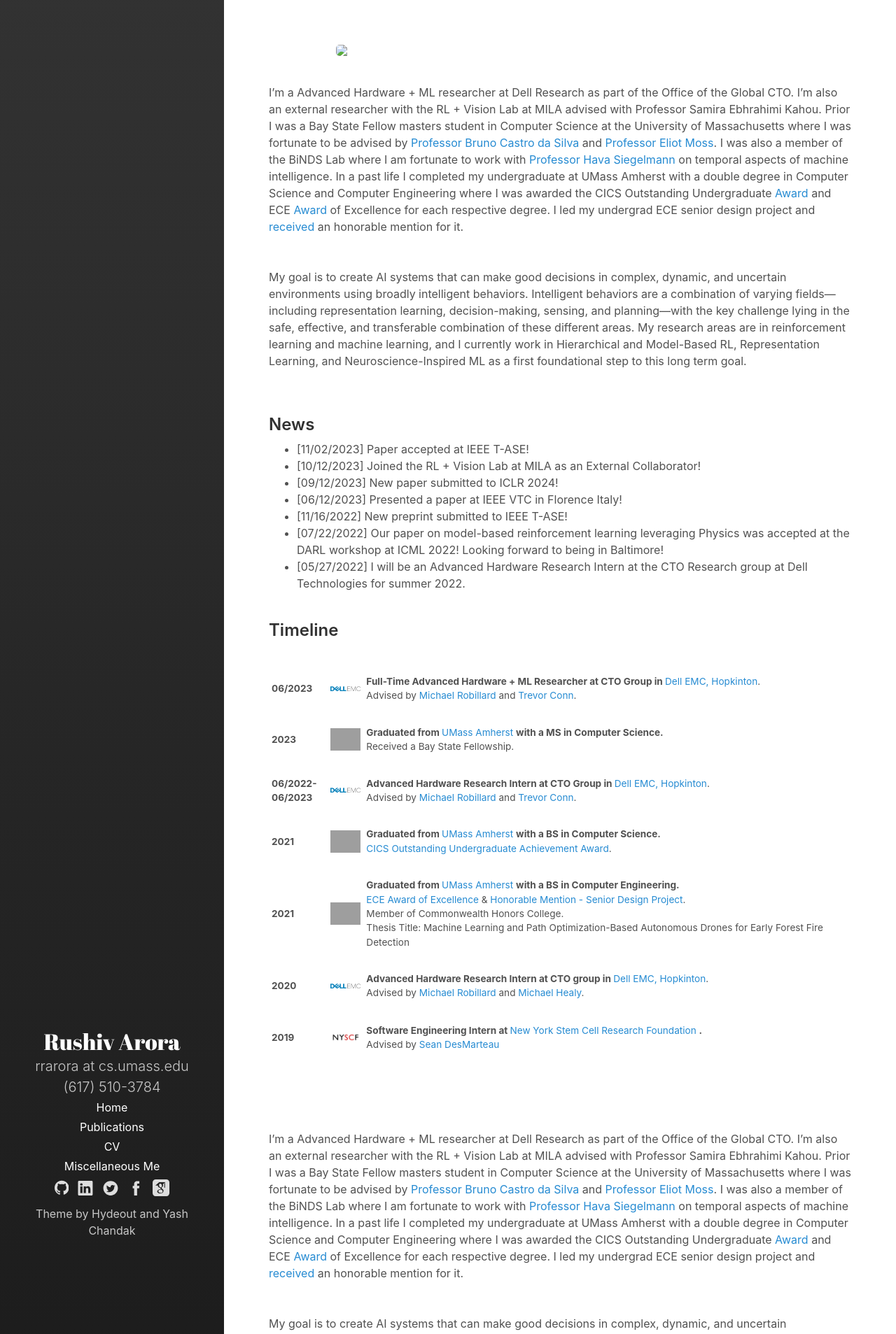
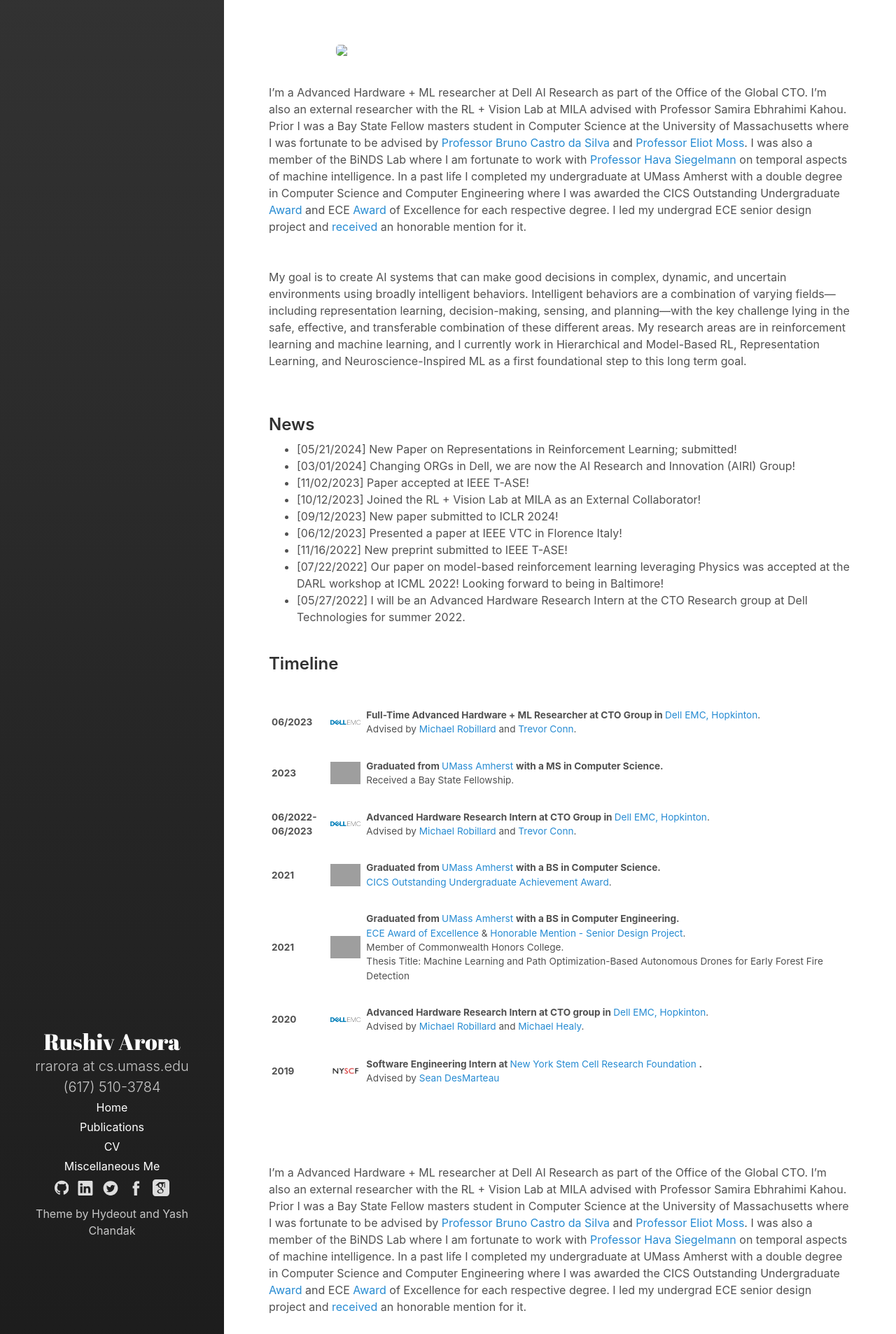
Before and after one commit to RushivArora/rushivarora.github.io, a Jekyll site: the page built from _pages/home.md, in a window 1280 px wide. Shown: the top 1907 px of the page at 70% size. Built offline with Jekyll 4.4.1, drawn with Linux system fonts in a browser that asks for light colours; some of the changed text lies outside the part shown; grey boxes are pictures that could not be loaded.

```diff
--- a/_pages/home.md
+++ b/_pages/home.md
@@ -41,7 +41,7 @@
 
 <!--<img align="left" width=150px src="/images/dp.jpg"> -->
 
-I'm a Advanced Hardware + ML researcher at Dell Research as part of the Office of the Global CTO. I'm also an external researcher with the RL + Vision Lab at MILA advised with Professor Samira Ebhrahimi Kahou. Prior I was a Bay State Fellow masters student in Computer Science at the University of Massachusetts where I was fortunate to be advised by <a href='https://people.cs.umass.edu/~bsilva/'>Professor Bruno Castro da Silva</a> and <a href='https://people.cs.umass.edu/~moss/?_gl=1*sdbxyt*_ga*MTY0NTE1MTIxNS4xNTM2NTI5Mzg0*_ga_21RLS0L7EB*MTY1NzQzODA5MC4zNTIuMS4xNjU3NDM4MTMxLjA.&_ga=2.225631898.1219407999.1657438091-1645151215.1536529384'>Professor Eliot Moss</a>. I was also a member of the BiNDS Lab where I am fortunate to work with <a href='https://scholar.google.co.il/citations?user=A2fiOI0AAAAJ&hl=en'>Professor Hava Siegelmann</a> on temporal aspects of machine intelligence. In a past life I completed my undergraduate at UMass Amherst with a double degree in Computer Science and Computer Engineering where I was awarded the CICS Outstanding Undergraduate <a href="https://www.cics.umass.edu/news/eight-graduating-seniors-honored-outstanding-achievements-cics">Award</a> and ECE <a href="{{site.baseurl}}/{{ site.ECEAward }}">Award</a> of Excellence for each respective degree. I led my undergrad ECE senior design project and <a href="{{site.baseurl}}/{{ site.SDPAward }}">received</a> an honorable mention for it.
+I'm a Advanced Hardware + ML researcher at Dell AI Research as part of the Office of the Global CTO. I'm also an external researcher with the RL + Vision Lab at MILA advised with Professor Samira Ebhrahimi Kahou. Prior I was a Bay State Fellow masters student in Computer Science at the University of Massachusetts where I was fortunate to be advised by <a href='https://people.cs.umass.edu/~bsilva/'>Professor Bruno Castro da Silva</a> and <a href='https://people.cs.umass.edu/~moss/?_gl=1*sdbxyt*_ga*MTY0NTE1MTIxNS4xNTM2NTI5Mzg0*_ga_21RLS0L7EB*MTY1NzQzODA5MC4zNTIuMS4xNjU3NDM4MTMxLjA.&_ga=2.225631898.1219407999.1657438091-1645151215.1536529384'>Professor Eliot Moss</a>. I was also a member of the BiNDS Lab where I am fortunate to work with <a href='https://scholar.google.co.il/citations?user=A2fiOI0AAAAJ&hl=en'>Professor Hava Siegelmann</a> on temporal aspects of machine intelligence. In a past life I completed my undergraduate at UMass Amherst with a double degree in Computer Science and Computer Engineering where I was awarded the CICS Outstanding Undergraduate <a href="https://www.cics.umass.edu/news/eight-graduating-seniors-honored-outstanding-achievements-cics">Award</a> and ECE <a href="{{site.baseurl}}/{{ site.ECEAward }}">Award</a> of Excellence for each respective degree. I led my undergrad ECE senior design project and <a href="{{site.baseurl}}/{{ site.SDPAward }}">received</a> an honorable mention for it.
 
 <br><br>
 
@@ -51,6 +51,8 @@
 
 
 ## News
+* [05/21/2024] New Paper on Representations in Reinforcement Learning; submitted!
+* [03/01/2024] Changing ORGs in Dell, we are now the AI Research and Innovation (AIRI) Group!
 * [11/02/2023] Paper accepted at IEEE T-ASE!
 * [10/12/2023] Joined the RL + Vision Lab at MILA as an External Collaborator!
 * [09/12/2023] New paper submitted to ICLR 2024!
```
Also changed, not shown: 5 other files.
